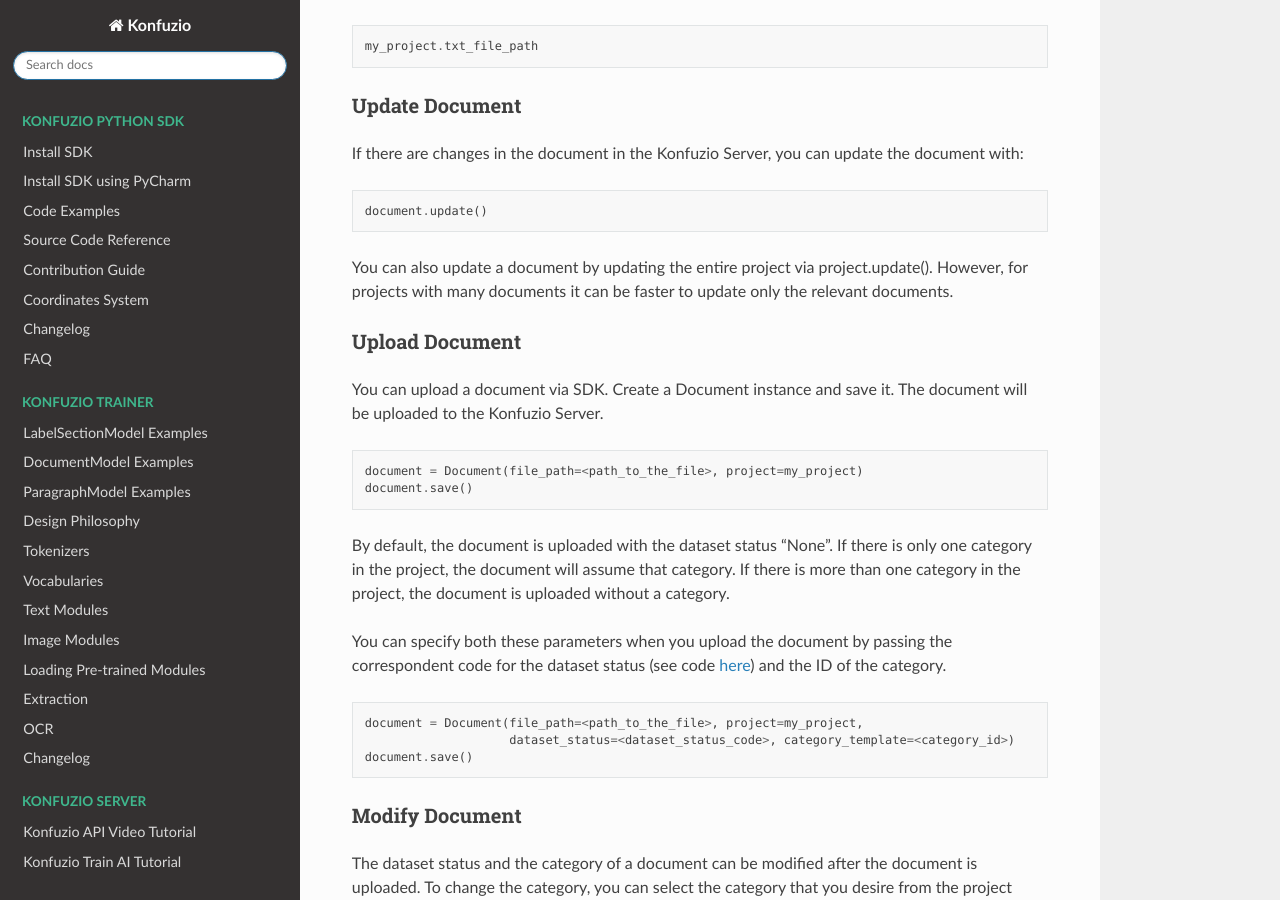
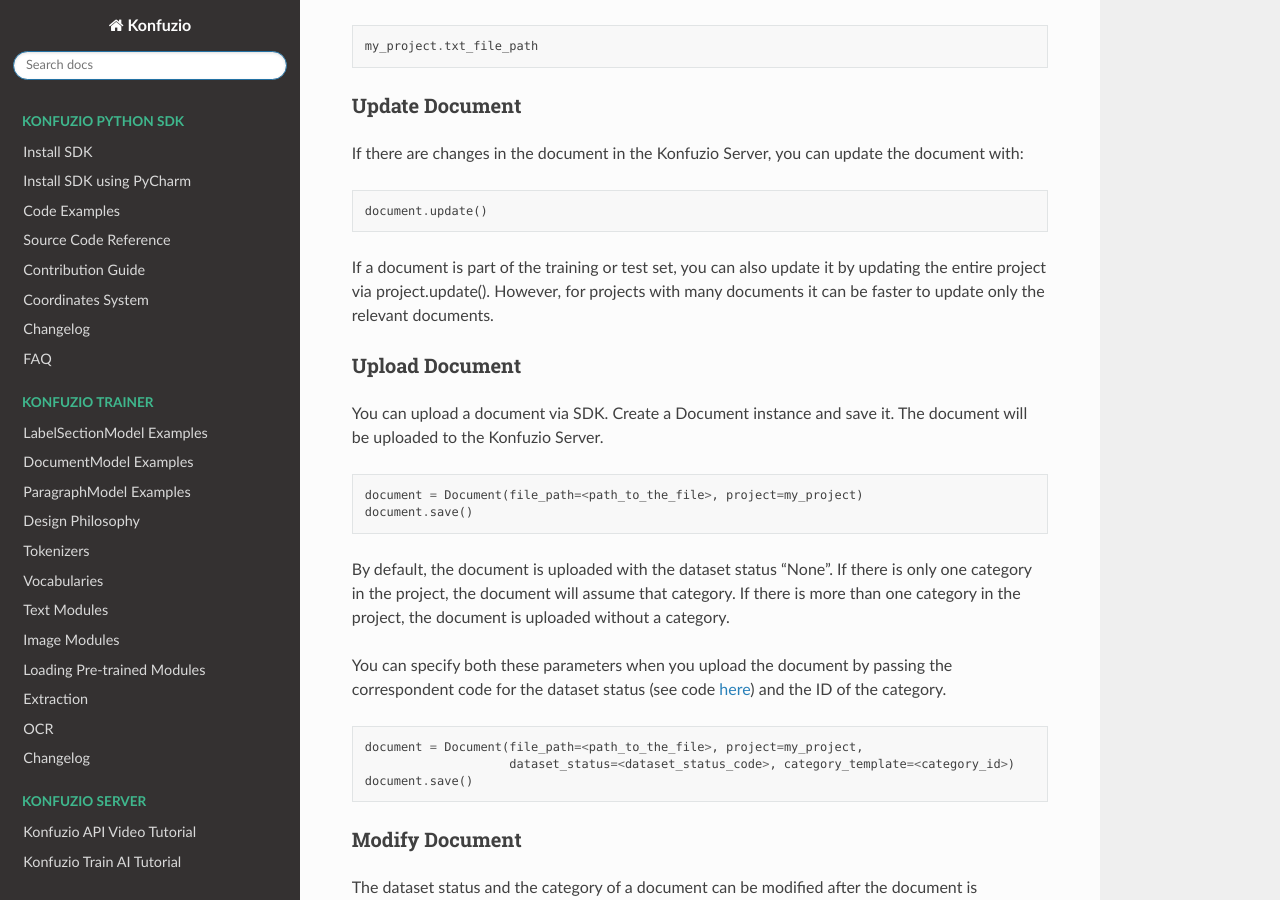
Before and after one commit to konfuzio-ai/konfuzio-sdk, a Sphinx documentation site: the page built from docs/sdk/examples/intro.md, in a window 1280 px wide and 900 px high, scrolled down 4433 px. Built offline with Sphinx 7.4.7 and the Read the Docs theme 2.0.0, drawn with Linux system fonts in a browser that asks for light colours.

Commit message:
update documentation for document

````diff
--- a/docs/sdk/examples/intro.md
+++ b/docs/sdk/examples/intro.md
@@ -235,8 +235,8 @@
 document.update()
 ```
 
-You can also update a document by updating the entire project via project.update().
-However, for projects with many documents it can be faster to update only the relevant documents.
+If a document is part of the training or test set, you can also update it by updating the entire project via
+project.update(). However, for projects with many documents it can be faster to update only the relevant documents.
 
 #### Upload Document
 You can upload a document via SDK. Create a Document instance and save it.
````
